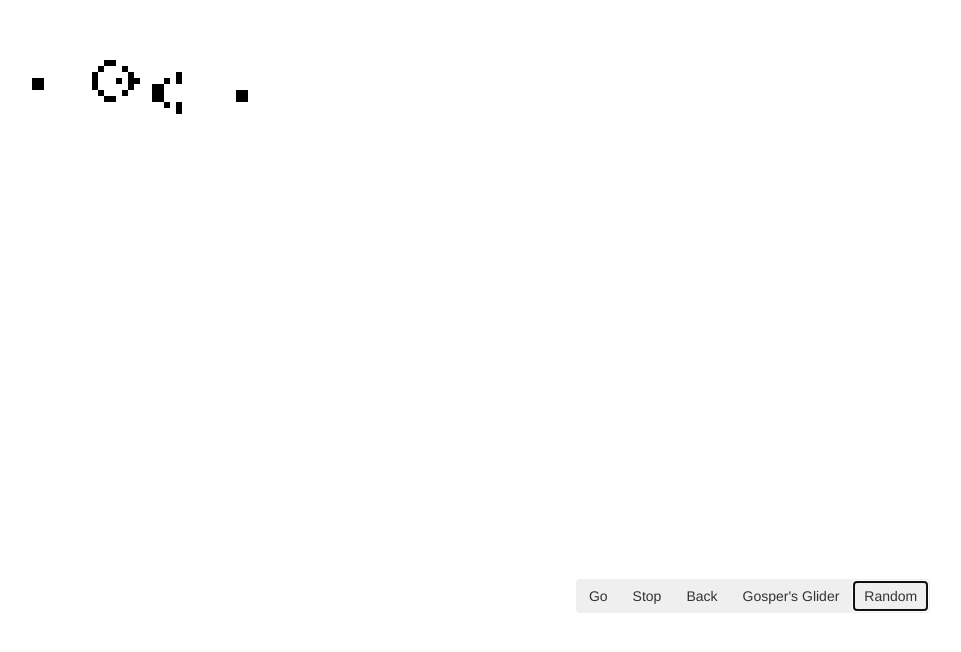
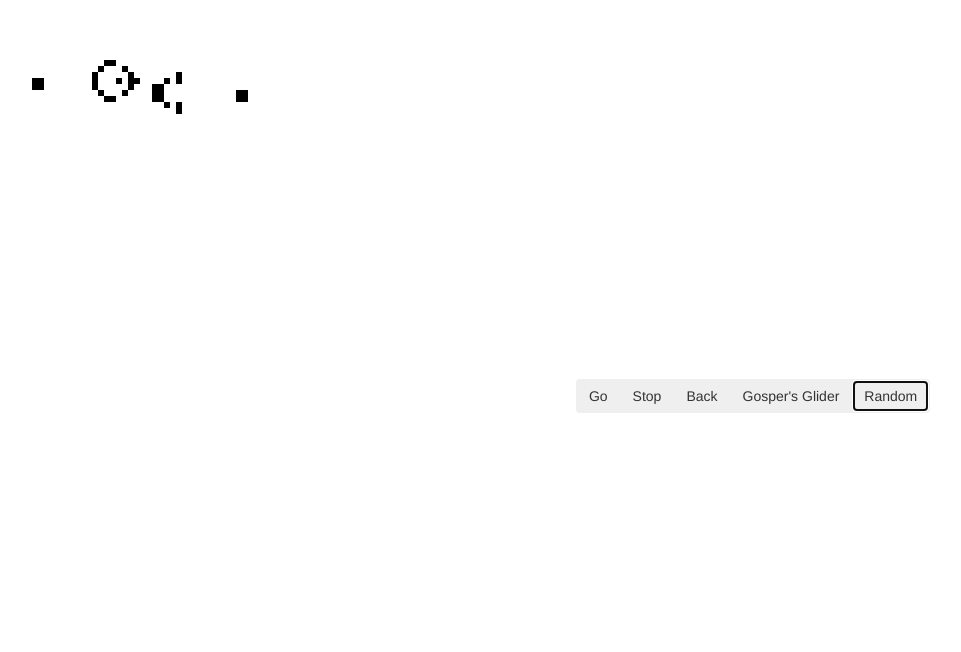
Before and after one commit to johnttan/networks_and_simulations, a plain HTML site: page conway_game_of_life/index.html in a window 1280 px wide. Both pictures are taken after a click on the button "Random". Shown: the whole page, without its empty margins (28-989 px from the left). Drawn offline with nearby package versions, Linux system fonts and the light colour scheme.

Commit message:
Reduced size.

```diff
--- a/conway_game_of_life/index.html
+++ b/conway_game_of_life/index.html
@@ -9,7 +9,7 @@
   <script src="sim.js"></script>
 </head>
 <body>
-  <canvas id="mainCanvas" width="600" height="600"></canvas>
+  <canvas id="mainCanvas" width="600" height="400"></canvas>
   <div class="btn-group">
     <button class='btn' id="go">Go</button>
     <button class='btn' id="stop">Stop</button>
--- a/conway_game_of_life/sim.js
+++ b/conway_game_of_life/sim.js
@@ -76,9 +76,9 @@
       this.steps = 0;
       this.history = [];
       (function(that){
-        _.each(_.range(100), function(el){
+        _.each(_.range(50), function(el){
           that.grid[el] = [];
-          _.each(_.range(100), function(el1){
+          _.each(_.range(50), function(el1){
             var unit = new Unit(el, el1, 'white', that.ctx, that.width);
             that.grid[el].push(unit);
           })
@@ -99,8 +99,8 @@
     this.randomCoords = function(){
       this.init();
       (function(that){
-        _.each(_.range(100), function(el){
-          _.each(_.range(100), function(el1){
+        _.each(_.range(50), function(el){
+          _.each(_.range(50), function(el1){
             var rand = Math.random();
             var color = 'white';
             if(rand > that.threshold){
@@ -182,7 +182,7 @@
       pair[0] += 10;
       pair[1] += 10;
     })
-    var engine = new MainEngine('mainCanvas', .9, 100, 6, coords);
+    var engine = new MainEngine('mainCanvas', .9, 10, 6, coords);
     var go = function(){
       engine.steps = engine.history.length;
       if(engine.cachedTimeout){
```
